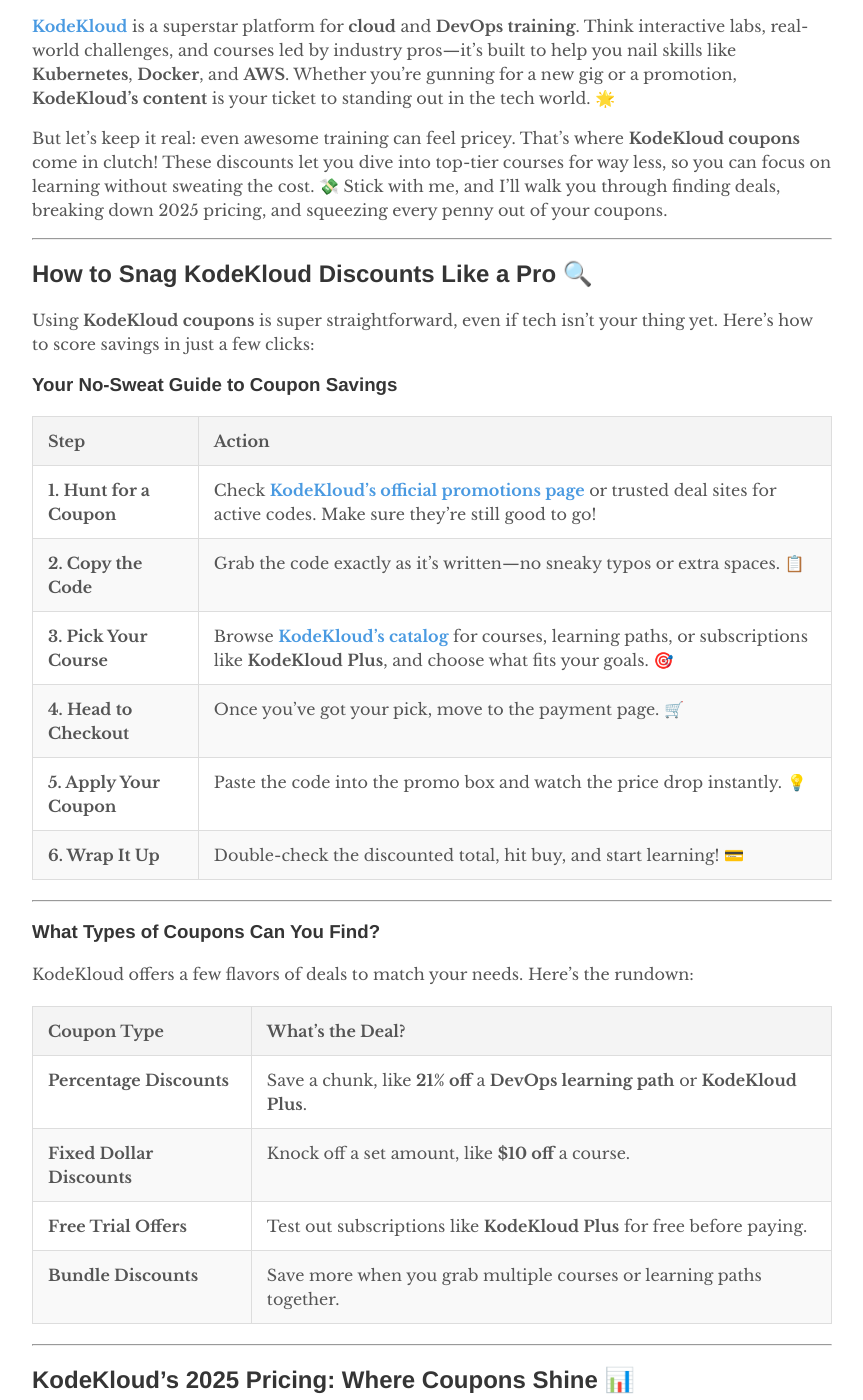
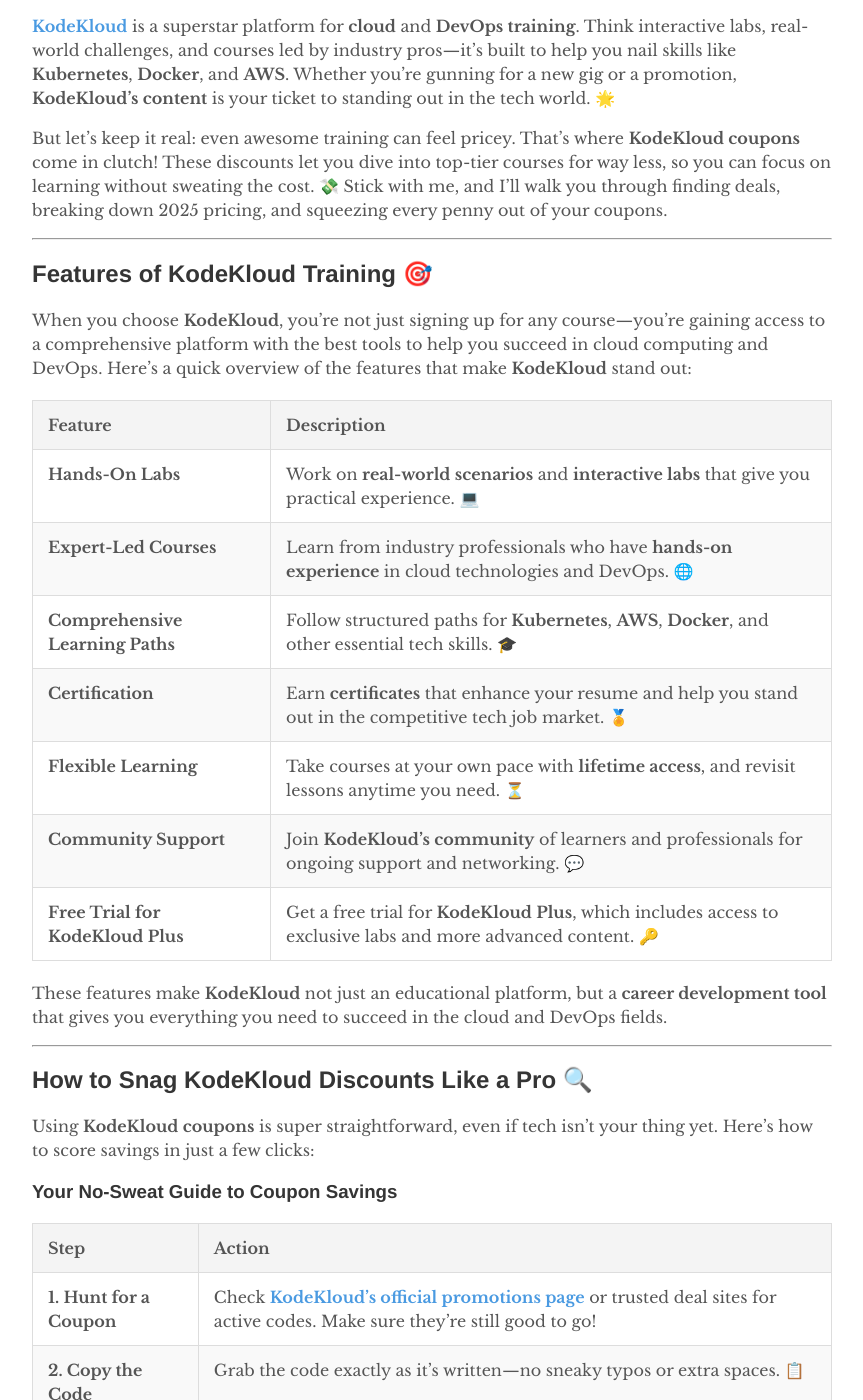
Before and after one commit to rankloud/ibcs, a Jekyll site: the page built from wp/kodekloud-coupon-codes.md, in a window 1280 px wide and 1400 px high, scrolled down 431 px. Shown: the whole window, without its empty margins (208-1071 px from the left). Built offline with Jekyll 4.4.1, drawn with Linux system fonts in a browser that asks for light colours.

Commit message:
Update kodekloud-coupon-codes.md

```diff
--- a/wp/kodekloud-coupon-codes.md
+++ b/wp/kodekloud-coupon-codes.md
@@ -23,6 +22,24 @@
 **[KodeKloud](https://kodekloud.com/)** is a superstar platform for **cloud** and **DevOps training**. Think interactive labs, real-world challenges, and courses led by industry pros—it’s built to help you nail skills like **Kubernetes**, **Docker**, and **AWS**. Whether you’re gunning for a new gig or a promotion, **KodeKloud’s content** is your ticket to standing out in the tech world. 🌟
 
 But let’s keep it real: even awesome training can feel pricey. That’s where **KodeKloud coupons** come in clutch! These discounts let you dive into top-tier courses for way less, so you can focus on learning without sweating the cost. 💸 Stick with me, and I’ll walk you through finding deals, breaking down 2025 pricing, and squeezing every penny out of your coupons.
+
+---
+
+## Features of KodeKloud Training 🎯
+
+When you choose **KodeKloud**, you’re not just signing up for any course—you’re gaining access to a comprehensive platform with the best tools to help you succeed in cloud computing and DevOps. Here’s a quick overview of the features that make **KodeKloud** stand out:
+
+| **Feature**                    | **Description**                                                                                       |
+|---------------------------------|-------------------------------------------------------------------------------------------------------|
+| **Hands-On Labs**               | Work on **real-world scenarios** and **interactive labs** that give you practical experience. 💻        |
+| **Expert-Led Courses**          | Learn from industry professionals who have **hands-on experience** in cloud technologies and DevOps. 🌐 |
+| **Comprehensive Learning Paths**| Follow structured paths for **Kubernetes**, **AWS**, **Docker**, and other essential tech skills. 🎓    |
+| **Certification**               | Earn **certificates** that enhance your resume and help you stand out in the competitive tech job market. 🏅 |
+| **Flexible Learning**           | Take courses at your own pace with **lifetime access**, and revisit lessons anytime you need. ⏳         |
+| **Community Support**           | Join **KodeKloud’s community** of learners and professionals for ongoing support and networking. 💬       |
+| **Free Trial for KodeKloud Plus**| Get a free trial for **KodeKloud Plus**, which includes access to exclusive labs and more advanced content. 🔑 |
+
+These features make **KodeKloud** not just an educational platform, but a **career development tool** that gives you everything you need to succeed in the cloud and DevOps fields.
 
 ---
 
```
Also changed, not shown: other parts of wp/kodekloud-coupon-codes.md (+1 -2 lines).
